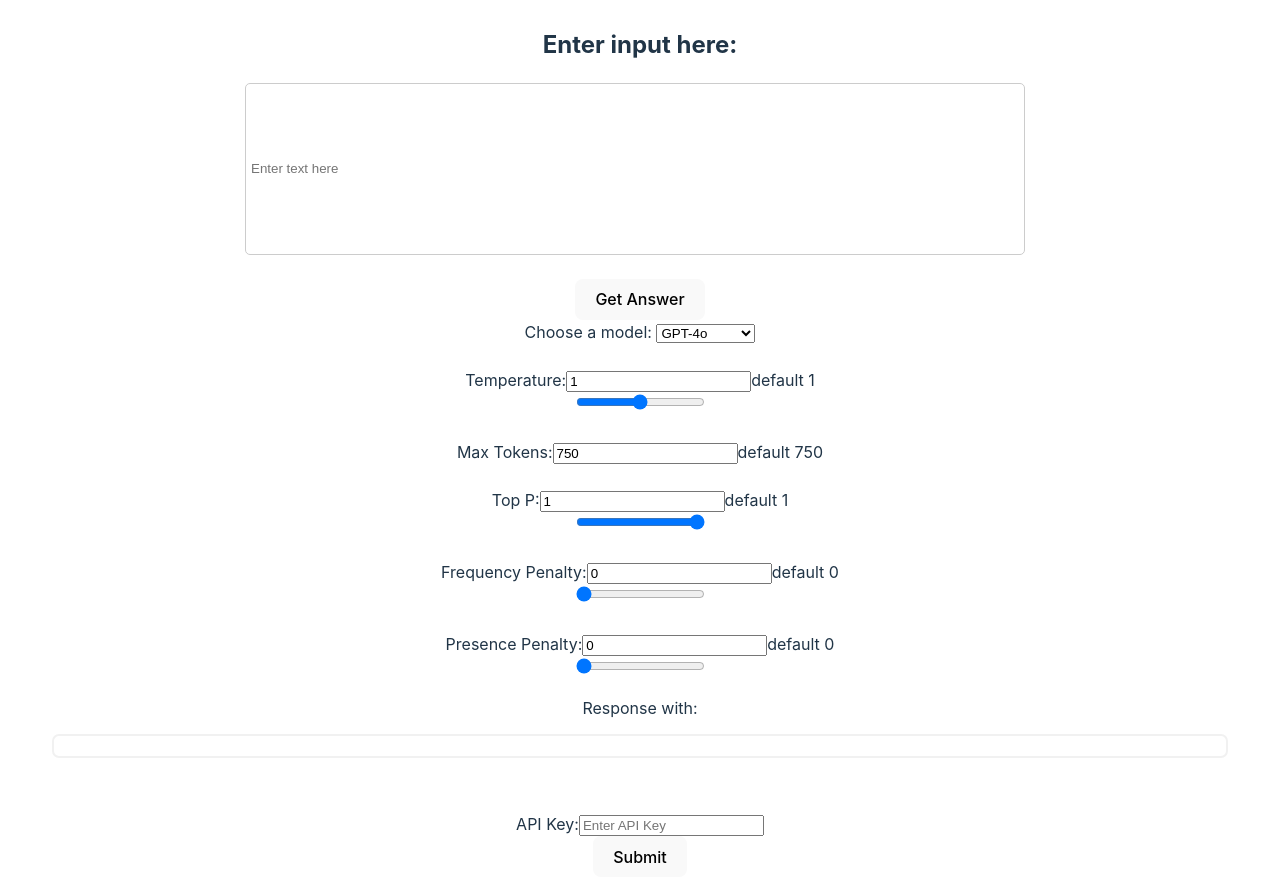
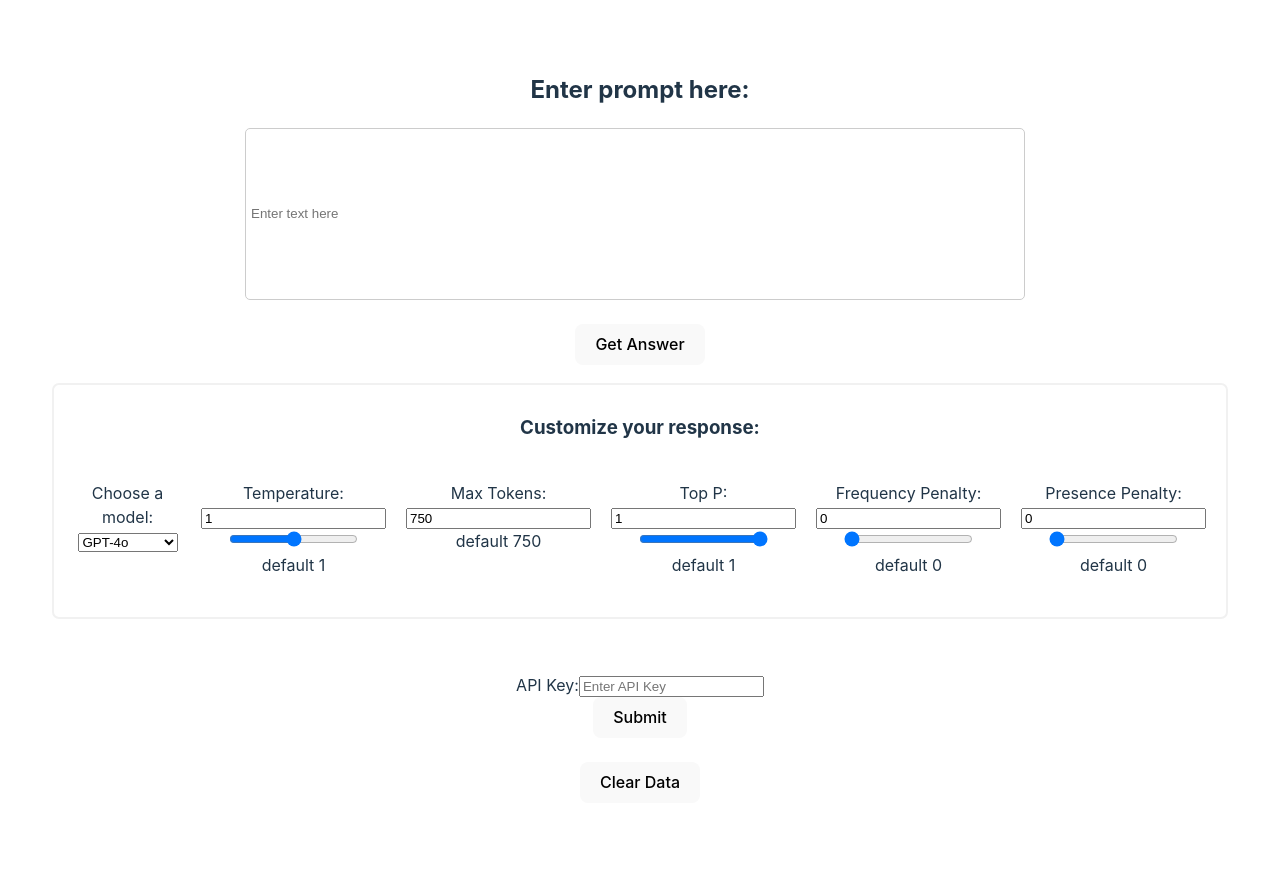
Before and after one commit to pgsweet/ChatGPT-Website, a React (Vite) app: page / in a window 1280 px wide. After the commit the page ends 835 px from the top, so only its background shows below. Built offline with nearby package versions, Linux system fonts and the light colour scheme.

Commit message:
refactor: Update UserInput component to use input type text

```diff
--- a/src/App.tsx
+++ b/src/App.tsx
@@ -4,6 +4,7 @@ import { Button, Form } from 'react-bootstrap'
 import { ChatGPT } from './gpt/ChatGPT';
 import { UserInput } from './components/UserInput';
 
+localStorage.clear();
 
 let keyData = "";
 const saveKeyData = "OPENAI_API_KEY";
@@ -11,6 +12,7 @@ const prevKey = localStorage.getItem(saveKeyData);
 if (prevKey !== null) {
   keyData = JSON.parse(prevKey);
 }
+
 
 function App() {
   const [key, setKey] = useState<string>(keyData);
@@ -22,6 +24,11 @@ function App() {
 
   function changeKey(event: React.ChangeEvent<HTMLInputElement>) {
     setKey(event.target.value);
+  }
+
+  const clearData = () => {
+    localStorage.clear();
+    window.location.reload();
   }
 
   return (
@@ -36,6 +43,8 @@ function App() {
         <br></br>
         <Button onClick={handleSubmit}>Submit</Button>
       </Form>
+      <br></br>
+      <Button onClick={clearData}>Clear Data</Button>
     </div>
   )
 }
--- a/src/components/UserInput.tsx
+++ b/src/components/UserInput.tsx
@@ -8,7 +8,7 @@ export function UserInput():  JSX.Element {
 
     return (
         <div className="User-input">
-            <h2>Enter input here:</h2>
+            <h2>Enter prompt here:</h2>
             <input type="text" placeholder="Enter text here" onChange={changeInput} className="Text-box"/>
         </div>
     )
--- a/src/gpt/ChatGPT.css
+++ b/src/gpt/ChatGPT.css
@@ -5,3 +5,23 @@
     padding: 10px;
     border-radius: 5px;
 }
+
+.Customization {
+    width: 90vw;
+    outline: 2px solid #f1f1f1;
+    padding: 10px;
+    border-radius: 5px;
+    margin-top: 20px;
+}
+
+.Field {
+    width: 100%;
+    padding: 10px;
+    margin: 10px 0;
+}
+
+.Customization-fields {
+    display: flex;
+    width: 100%;
+    margin: 10px 0;
+}
--- a/src/gpt/ChatGPT.tsx
+++ b/src/gpt/ChatGPT.tsx
@@ -6,7 +6,7 @@ import "./ChatGPT.css";
 export function ChatGPT(): JSX.Element {
     const [userInput, setUserInput] = useState<string>("");
     const [response, setResponse] = useState<string>("");
-    const [model, setModel] = useState<string>("Select Model");
+    const [model, setModel] = useState<string>("gpt-4o");
     const [temperature, setTemperature] = useState<number>(1);
     const [maxTokens, setMaxTokens] = useState<number>(750);
     const [topP, setTopP] = useState<number>(1);
@@ -91,10 +91,14 @@ export function ChatGPT(): JSX.Element {
         <div>
             <button onClick={getResults}>Get Answer</button>
             <br></br>
-            <div>
+            <div className="Customization">
+                <h3>Customize your response:</h3>
+                <div className="Customization-fields">
+                    <div className="Field">
                         <label htmlFor="options">Choose a model: </label>
+                        <br></br>
                         <select id="options" value={model} onChange={updateModel}>
-                    <option value="" disabled>Select one</option>
+                            <option value="" disabled>Select Model</option>
                             <option value="gpt-4o">GPT-4o</option>
                             <option value="gpt-4-turbo">GPT-4 Turbo</option>
                             <option value="gpt-4">GPT-4</option>
@@ -102,47 +106,61 @@ export function ChatGPT(): JSX.Element {
                         </select>
                     </div>
                     <br></br>
-            <div>
+                    <div className="Field">
                         <label htmlFor="temperature">Temperature:</label>
+                        <br></br>
                         <input type="text" value={temperature} onChange={updateTemperature}/>
-                default 1
                         <br></br>
                         <input type="range" min="0" max="2" step="0.01" value={temperature} onChange={updateTemperature}/>
+                        <br></br>
+                        default 1
                     </div>
                     <br></br>
-            <div>
+                    <div className="Field">
                         <label htmlFor="maxTokens">Max Tokens:</label>
+                        <br></br>
                         <input type="text" value={maxTokens} onChange={updateMaxTokens}/>
+                        <br></br>
                         default 750
                     </div>
                     <br></br>
-            <div>
+                    <div className="Field">
                         <label htmlFor="topP">Top P:</label>
+                        <br></br>
                         <input type="text" value={topP} onChange={updateTopP}/>
-                default 1
                         <br></br>
                         <input type="range" min="0" max="1" step="0.01" value={topP} onChange={updateTopP}/>
+                        <br></br>
+                        default 1
                     </div>
                     <br></br>
-            <div>
+                    <div className="Field">
                         <label htmlFor="frequencyPenalty">Frequency Penalty:</label>
+                        <br></br>
                         <input type="text" value={frequencyPenalty} onChange={updateFrequencyPenalty}/>
-                default 0
                         <br></br>
                         <input type="range" min="0" max="2" step="0.01" value={frequencyPenalty} onChange={updateFrequencyPenalty}/>
+                        <br></br>
+                        default 0
                     </div>
                     <br></br>
-            <div>
+                    <div className="Field">
                         <label htmlFor="presencePenalty">Presence Penalty:</label>
+                        <br></br>
                         <input type="text" value={presencePenalty} onChange={updatePresencePenalty}/>
-                default 0
                         <br></br>
                         <input type="range" min="0" max="2" step="0.01" value={presencePenalty} onChange={updatePresencePenalty}/>
+                        <br></br>
+                        default 0
                     </div>
+                </div>
+            </div>
+            {response !== "" && <div>
                 <p>Response with:</p>
                 <div className="Response">
                     {response}
                 </div>
+            </div>}
         </div>
     )
 }
--- a/src/gpt/OpenAI.tsx
+++ b/src/gpt/OpenAI.tsx
@@ -5,7 +5,18 @@ export async function makeRequest(userInput: string, model: string, temperature:
     if (key === null) {
         console.log("API key not found")
         return null;
+    } else {
+        console.log("APIKey: " + key)
     }
+
+    console.log("User Input: " + userInput)
+
+    console.log("Model: " + model +
+    "\nTemperature: " + temperature +
+    "\nMax Tokens: " + max_toekns +
+    "\nTop P: " + top_p +
+    "\nFrequency Penalty: " + frequency_penalty +
+    "\nPresence Penalty: " + presence_penalty);
 
     const openai = new OpenAI({apiKey: key , dangerouslyAllowBrowser: true });
     const response = await openai.chat.completions.create({
@@ -20,5 +31,7 @@ export async function makeRequest(userInput: string, model: string, temperature:
         frequency_penalty: frequency_penalty, //0,
         presence_penalty: presence_penalty, //0,
       });
-    return response.choices[0].message.content;
+    const responseText = response.choices[0].message.content;
+    console.log(responseText);
+    return responseText;
 }
```
Lines whose indentation alone changed are shown as unchanged.
